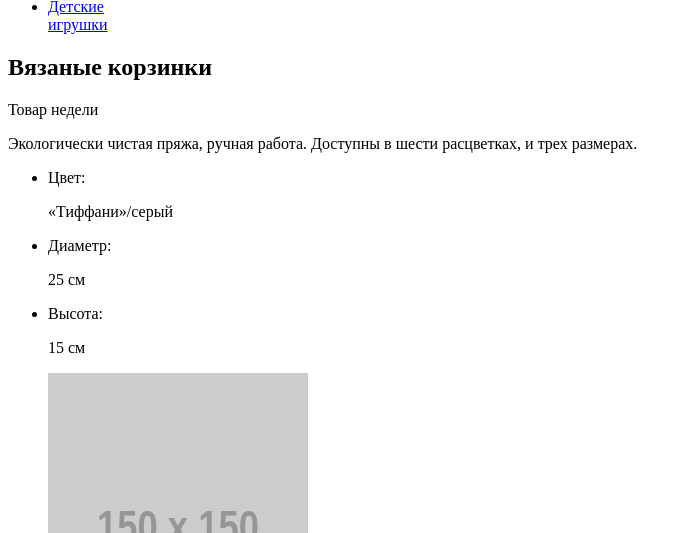
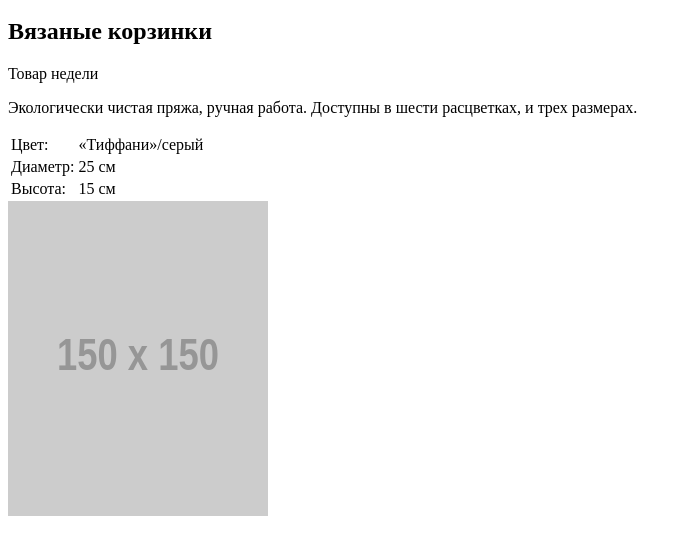
Before and after one commit to hawkf/1263893-mishka-21, a website: page source/index.html in a window 1280 px wide. Shown: the part 253-786 px from the top of the page, without its empty margins (0-687 px from the left). Drawn offline with Linux system fonts and the light colour scheme.

Commit message:
Внес исправления в разметку главной страницы

```diff
--- a/source/index.html
+++ b/source/index.html
@@ -9,14 +9,14 @@
 <body class="page-body">
   <header class="page-header">
     <a class="page-header__logo" href="../source/index.html">
-      <img src="href=" https://via.placeholder.com/150x150" width="85" height="34" alt="Логотип сайта">
+      <img src="href=https://via.placeholder.com/150x150" width="85" height="34" alt="Логотип сайта">
     </a>
     <nav class="main-nav">
       <div class="main-nav__wrapper">
         <button class="main-nav__toggle" type="button"><span class="visually-hidden">Открыть меню</span></button>
         <ul class="main-nav__list site-list">
           <li class="site-list__item">
-            <a href="../source/catalog.html">Каталог товаров</a>
+            <a href="./catalog.html">Каталог товаров</a>
           </li>
           <li class="site-list__item">
             <a href="#">Вязание на заказ</a>
@@ -35,10 +35,10 @@
     <h1 class="page-main__title">Милые штуки ручной работы для дома</h1>
     <ul class="page-main__products-list products-list">
       <li class="products-list__item">
-        <a href="#">Предметы<br>интерьера</a>
+        <a href="#">Предметы интерьера</a>
       </li>
       <li class="products-list__item">
-        <a href="#">Детские<br>игрушки</a>
+        <a href="#">Детские игрушки</a>
       </li>
     </ul>
     <section class="product-week">
@@ -47,24 +47,22 @@
         <p class="product-week__type">Товар недели</p>
         <p class="product-week__description">Экологически чистая пряжа, ручная работа. Доступны в шести расцветках, и
           трех размерах.</p>
-        <ul class="product-week__specification-list specification-list">
-          <li class="specification-list__item">
-            <p class="specification-list__item-parameter">Цвет:</p>
-            <p class="specification-list__item-value">«Тиффани»/серый</p>
-          </li>
-          <li class="specification-list__item">
-            <p class="specification-list__item-parameter">Диаметр:</p>
-            <p class="specification-list__item-value">25 см</p>
-          </li>
-          <li class="specification-list__item">
-            <p class="specification-list__item-parameter">Высота:</p>
-            <p class="specification-list__item-value">15 см</p>
-          </li>
-          <li class="specification-list__item specification-list__item--image">
-            <img class="specification-list__item-image" src="https://via.placeholder.com/150x150" width="260"
+        <table class="product-week__specification-table specification-table">
+          <tr class="specification-table__item">
+            <td class="specification-table__item-parameter">Цвет:</td>
+            <td class="specification-table__item-value">«Тиффани»/серый</td>
+          </tr>
+          <tr class="specification-table__item">
+            <td class="specification-table__item-parameter">Диаметр:</td>
+            <td class="specification-table__item-value">25 см</td>
+          </tr>
+          <tr class="specification-table__item">
+            <td class="specification-table__item-parameter">Высота:</td>
+            <td class="specification-table__item-value">15 см</td>
+          </tr>
+        </table>
+        <img class="specification-product-week__image" src="https://via.placeholder.com/150x150" width="260"
               height="315" alt="Фото товара недели">
-          </li>
-        </ul>
         <p class="product-week__price price">Цена: 990 руб.</p>
         <button class="product-week__button button">Заказать</button>
       </div>
@@ -175,7 +173,7 @@
       <div class="page-footer__copyright copyright">
         <p class="copyright__text">Разработано</p>
         <a class="copyright__link">
-          <svg class="copyright__logo" aria-label="Логотип разаработчиков сайта" width="27" height="35"
+          <svg aria-label="Логотип разаработчиков сайта" width="27" height="35"
             viewBox="0 0 27 35" fill="none" xmlns="http://www.w3.org/2000/svg">
             <path
               d="M13.6 0H13.5L0 1.4V26.1L13.5 34.1L26.9 26.1V1.4L13.6 0ZM25 12.1L13.5 5.3V5.2H13.4L13.3 5.1V5.2L1.9 12.1V3.1L13.4 1.9L25 3.1V12.1ZM13.4 6.8L24.9 13.5L20.4 16.1L13.3 11.9V13.3L19.2 16.8L18.3 17.3L13.3 14.3V15.7L17.1 18L16.3 18.5L13.3 16.7V18.1L15.2 19.2L13.4 20.3L2 13.6L13.4 6.8ZM1.9 15.1L13.3 21.9V22.9L5.4 18.2V19.6L13.4 24.4V25.5L5.4 20.8V22.2L13.4 27L21.5 22.1V16.9L24.9 14.9V24.9L13.4 31.8L1.9 25V15.1Z"
```
